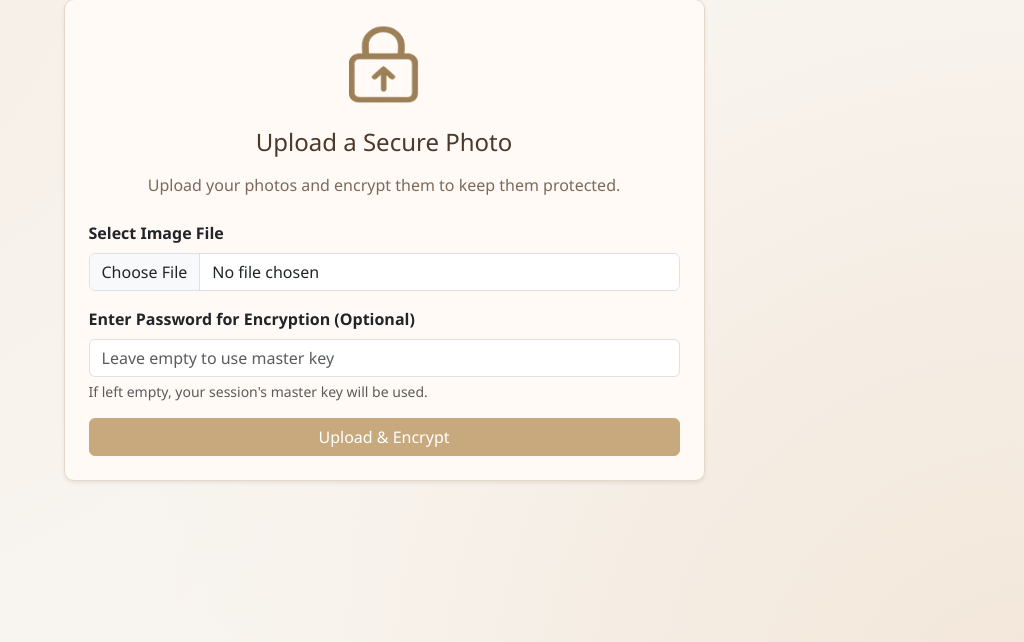
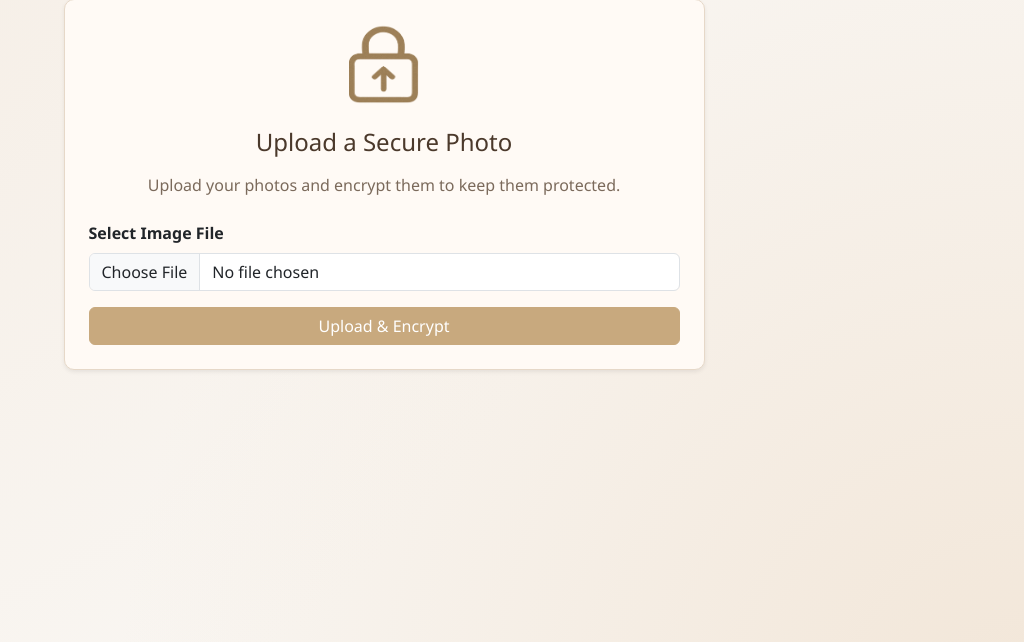
Before and after one commit to Leel15/Secure-Gallery-Project, a Flask app: page /upload in a window 1280 px wide. Shown: the part 83-725 px from the top of the page, without its empty margins (256-1280 px from the left). Run offline with Flask 3, Linux system fonts and the light colour scheme; the visitor is signed in with stand-in values (Sample User, id 1); some libraries are stand-ins or nearby versions.

Commit message:
Simplify upload form by removing password field
Removed password input field and related text from the upload form.

```diff
--- a/templates/upload.html
+++ b/templates/upload.html
@@ -22,12 +22,6 @@
           <input type="file" class="form-control" name="photo" accept="image/*" required>
         </div>
 
-        <div class="mb-3">
-          <label class="form-label fw-semibold">Enter Password for Encryption (Optional)</label>
-          <input type="password" class="form-control" name="password_for_encryption" placeholder="Leave empty to use master key">
-          <div class="form-text">If left empty, your session's master key will be used.</div>
-        </div>
-
         <button class="btn btn-primary w-100">Upload & Encrypt</button>
       </form>
     </div>
```
